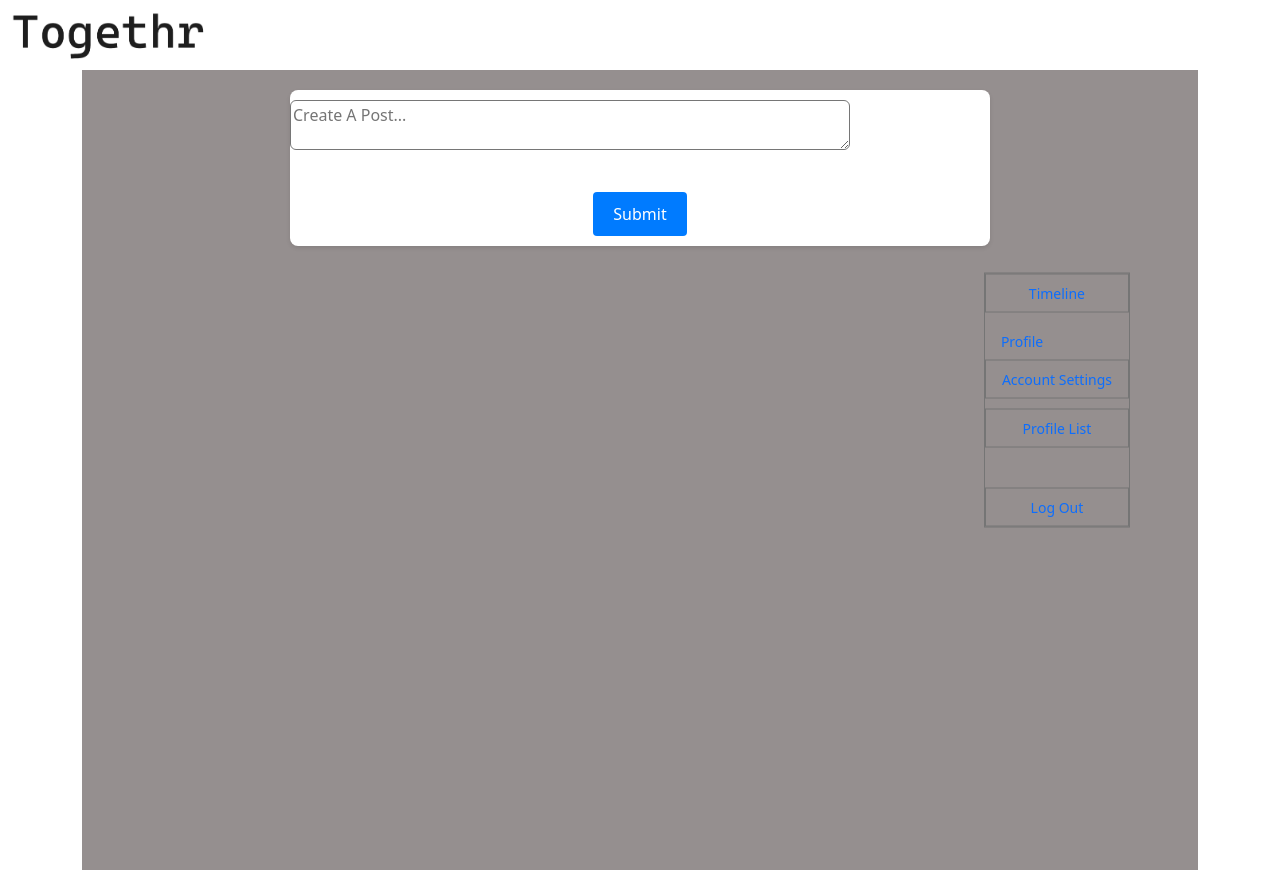
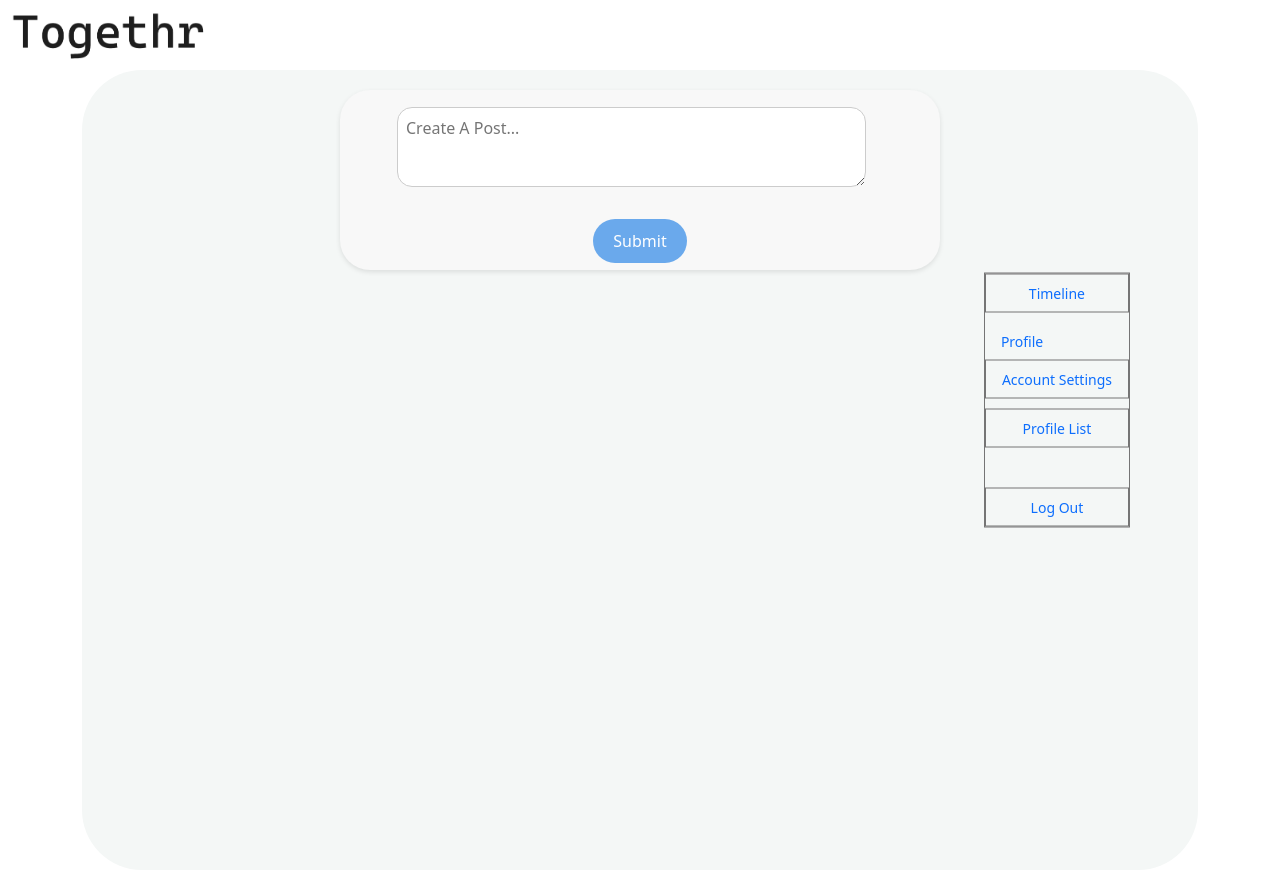
Before and after one commit to adrimsaav/togethr-app, a Django app: page /timeline/ in a window 1280 px wide. Run offline with Django 4.2, Linux system fonts and the light colour scheme; the visitor is signed in with stand-in values (Sample User, id 1); data that the repository does not hold is empty.

Commit message:
Change forms.py class for individual styling

```diff
--- a/togethr/main_app/forms.py
+++ b/togethr/main_app/forms.py
@@ -9,7 +9,7 @@ class PostForm(forms.ModelForm):
             'body': ''
         }
         widgets = {
-            'body': forms.Textarea(attrs={'placeholder': 'Create A Post...', 'class': 'rounded'})
+            'body': forms.Textarea(attrs={'placeholder': 'Create A Post...', 'class': 'post-textarea'})
         }
 
 class CommentForm(forms.ModelForm):
--- a/togethr/main_app/static/css/style.css
+++ b/togethr/main_app/static/css/style.css
@@ -129,28 +129,36 @@ h1 {
 /* Timeline styling */
 
 .timeline-body {
-    background-color: rgb(149, 143, 143);
+    background-color: #f4f7f6;
     min-height: 100vh;
     display: flex;
     flex-direction: column;
     align-items: center;
     padding: 20px;
+    border-radius: 60px;
+}
 
+
+.post-textarea {
+    height: 80px;
+    border-radius: 15px;
+    border: 1px solid #ccc;
+    padding: 8px;
 }
 
 .rounded {
-    height: 50px;
+    height: 40px;
 }
 
-.timeline-content-section {
+.timeline-content-section, .post {
+    background-color: #f8f8f8;
+    box-shadow: 0 2px 5px rgba(0, 0, 0, 0.1);
+    border-radius: 30px;
+    margin-bottom: 10px;
+    padding: 7px;
     width: 100%;
-    max-width: 700px;
-    margin: 0 auto;
-    padding: 0px;
-    border-radius: 8px;
-    box-shadow: 0 2px 4px rgba(0, 0, 0, 0.1);
-    background-color: #fff;
-    max-height: 300px;
+    max-width: 600px;
+    border: 4px;
 }
 
 .post-form {
@@ -158,21 +166,21 @@ h1 {
     flex-direction: column;
 }
 
-.post-form input,
-.post-form textarea,
-.post-form button {
-    margin: 10px 0;
+/* .post-form input, */
+.post-form textarea {
+    margin: 10px 50px;
 }
 
 .post-button {
     align-self: center;
     padding: 10px 20px;
-    background-color: #007bff;
+    background-color: #6aa9ec;
     color: white;
     border: none;
     border-radius: 4px;
     cursor: pointer;
     transition: background-color 0.3s ease;
+    border-radius: 60px;
 }
 
 .post-button:hover {
```
